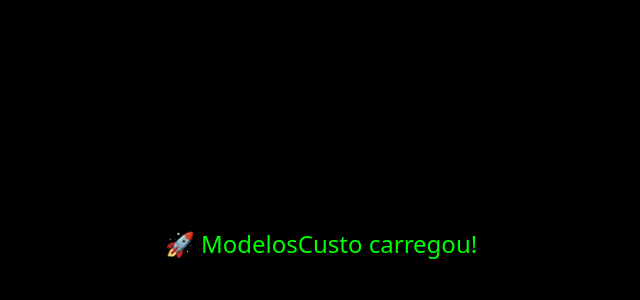
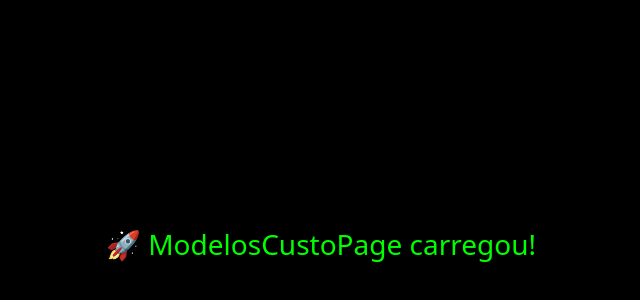
Before and after one commit to lglducci/site-admin-delivery, a React (Vite) app: page /modelos-custo in a window 1280 px wide. Shown: the part 156-456 px from the top of the page, without its empty margins (319-959 px from the left). Built offline with nearby package versions, Linux system fonts and the light colour scheme.

Commit message:
Update App.jsx

```diff
--- a/src/App.jsx
+++ b/src/App.jsx
@@ -20,7 +20,7 @@ function App() {
         <Route path="/editar-item/:id" element={<EditarItem />} />
 
        <Route path="/detalhes" element={<PedidoDetalhes />} />
-         <Route path="/modelos-custo" element={<ModelosCusto />} />
+
                <Route path="/modelos-custo" element={<ModelosCustoPage />} />
       </Routes>
     </BrowserRouter>
```
